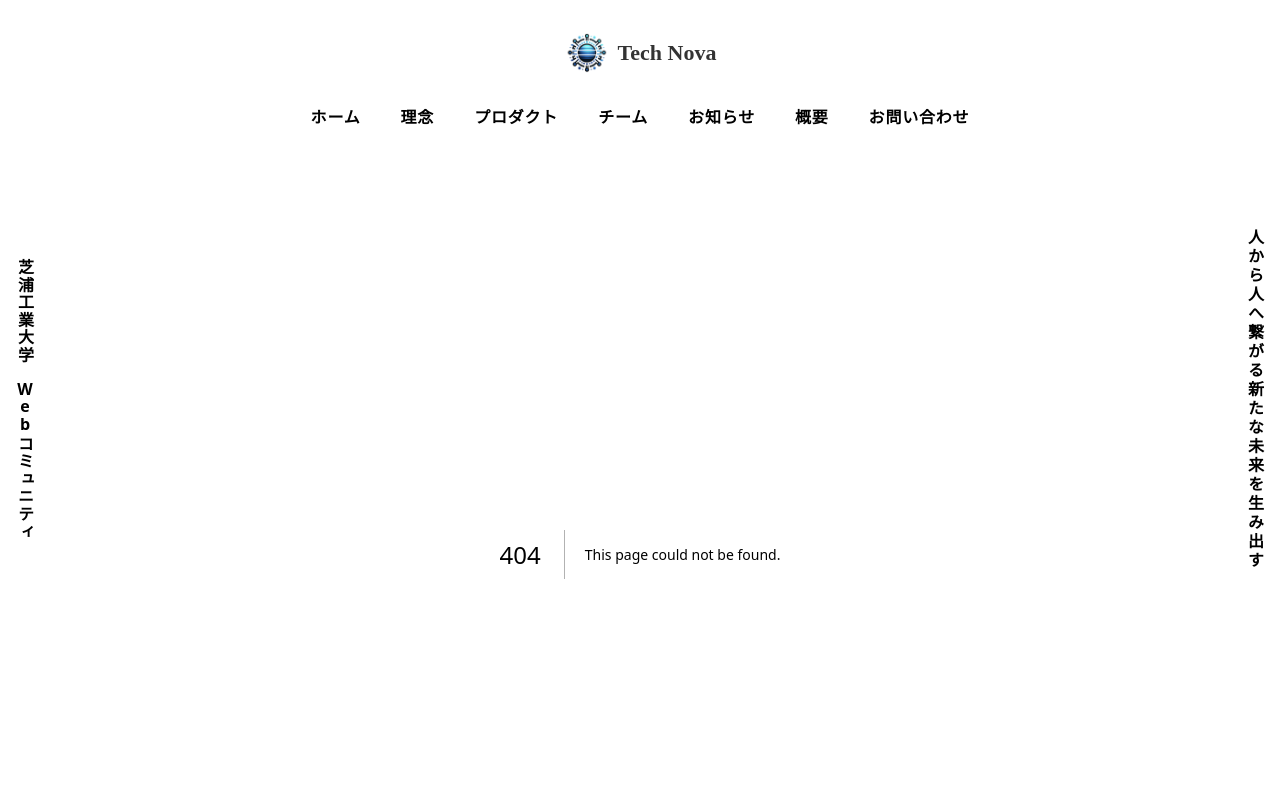
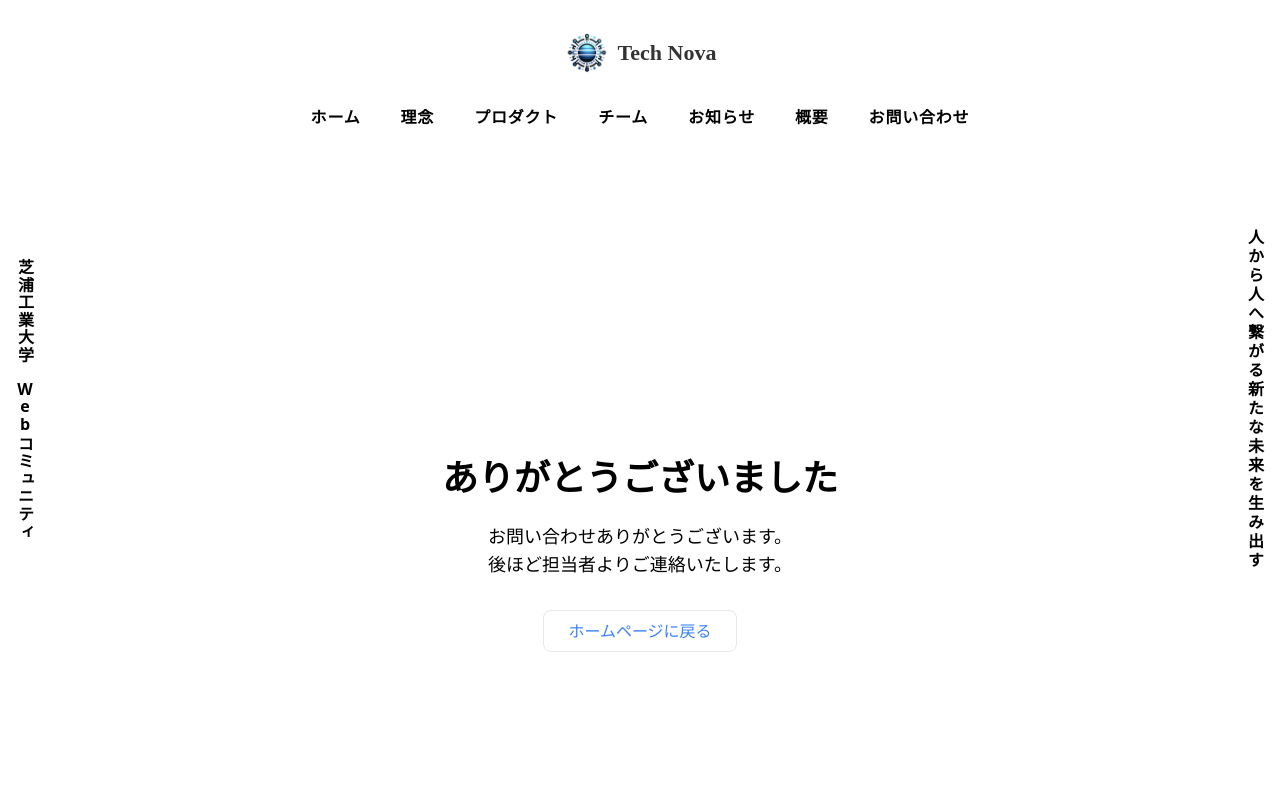
Before and after one commit to TechNovaJP/technova-web, a Next.js app: page /thanks in a window 1280 px wide. Before the commit this address had no page. Shown: the top 800 px of the page. Built offline with nearby package versions, Linux system fonts and the light colour scheme.

Commit message:
thanksページ

```diff
--- /dev/null
+++ b/src/app/thanks/page.tsx
@@ -0,0 +1,25 @@
+import React from "react";
+import Link from "next/link";
+
+const ThanksPage: React.FC = () => {
+  return (
+    <div className="min-h-screen flex flex-col items-center justify-center  p-4">
+      <h1 className="sm:text-4xl text-2xl font-bold mb-6">
+        ありがとうございました
+      </h1>
+      <p className="sm:text-lg text-sm text-center  mb-8">
+        お問い合わせありがとうございます。
+        <br />
+        後ほど担当者よりご連絡いたします。
+      </p>
+      <Link
+        href="/"
+        className="text-blue-500 hover:text-blue-700 sm:text-base text-sm border px-6 py-2 rounded-lg"
+      >
+        ホームページに戻る
+      </Link>
+    </div>
+  );
+};
+
+export default ThanksPage;
```
